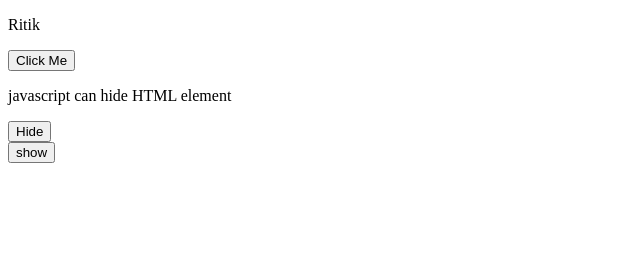
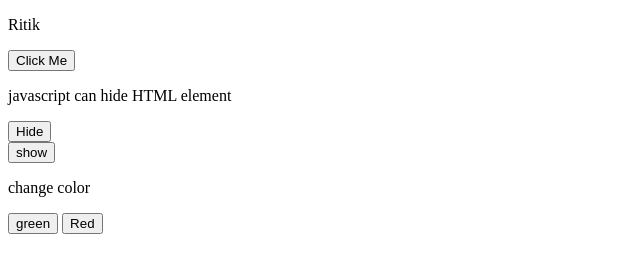
Before and after one commit to ritiksahoo133/LS_intern, a plain HTML site: page JS/6_11/2.html in a window 1280 px wide. Shown: the whole page, without its empty margins (0-640 px from the left). Drawn offline with Linux system fonts and the light colour scheme.

Commit message:
change HTML attribute

```diff
--- a/JS/6_11/2.html
+++ b/JS/6_11/2.html
@@ -14,5 +14,9 @@
       <br>
       <p id="show" style="display:none">Hello Javascript</p>
       <button onclick="document.getElementById('show').style.display='block'">show</button>
+      <br>
+      <p id="color">change color</p>
+      <button onclick="document.getElementById('color').style.color='green'">green</button>
+      <button onclick="document.getElementById('color').style.color='Red'">Red</button>
 </body>
 </html>
```
